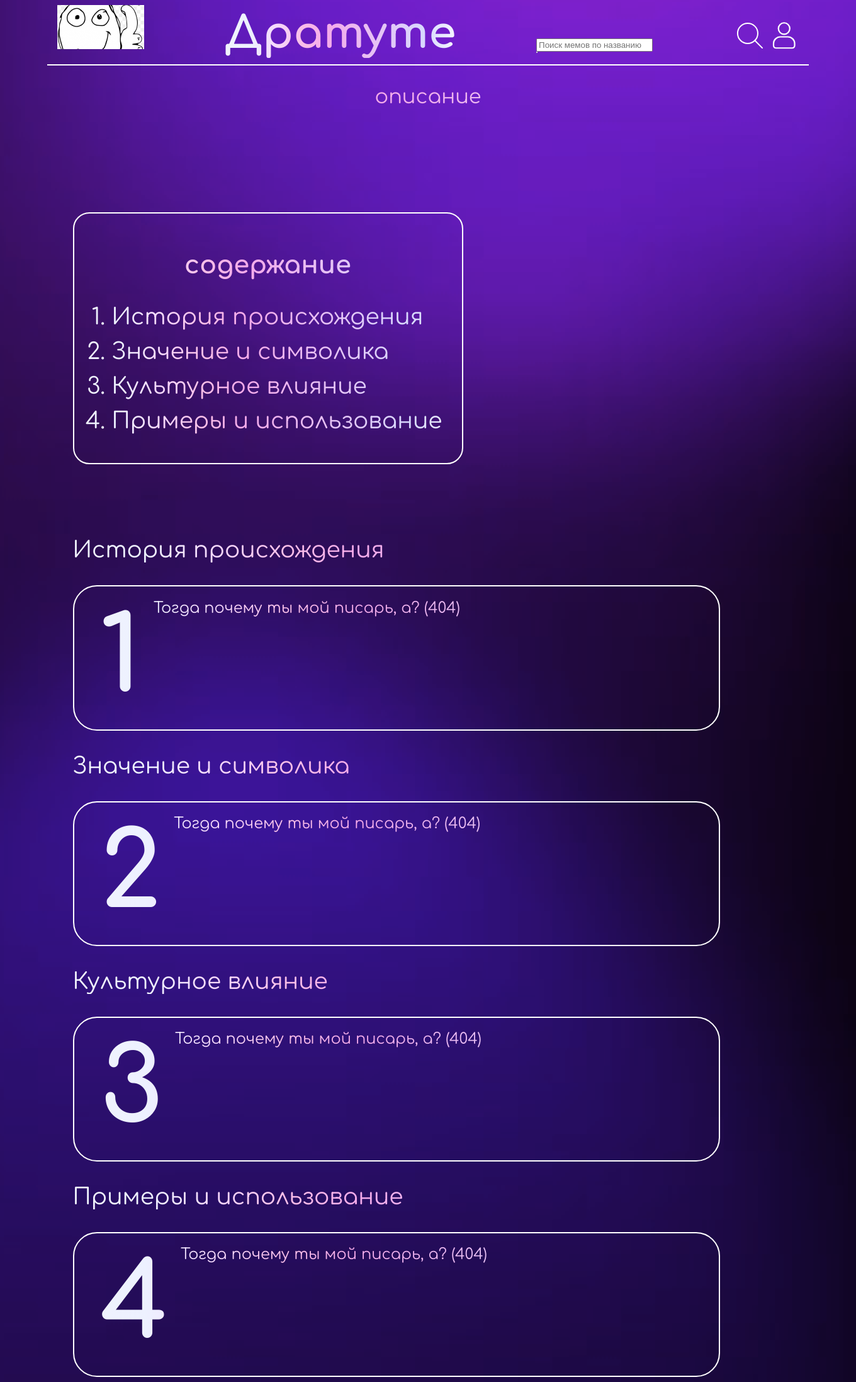
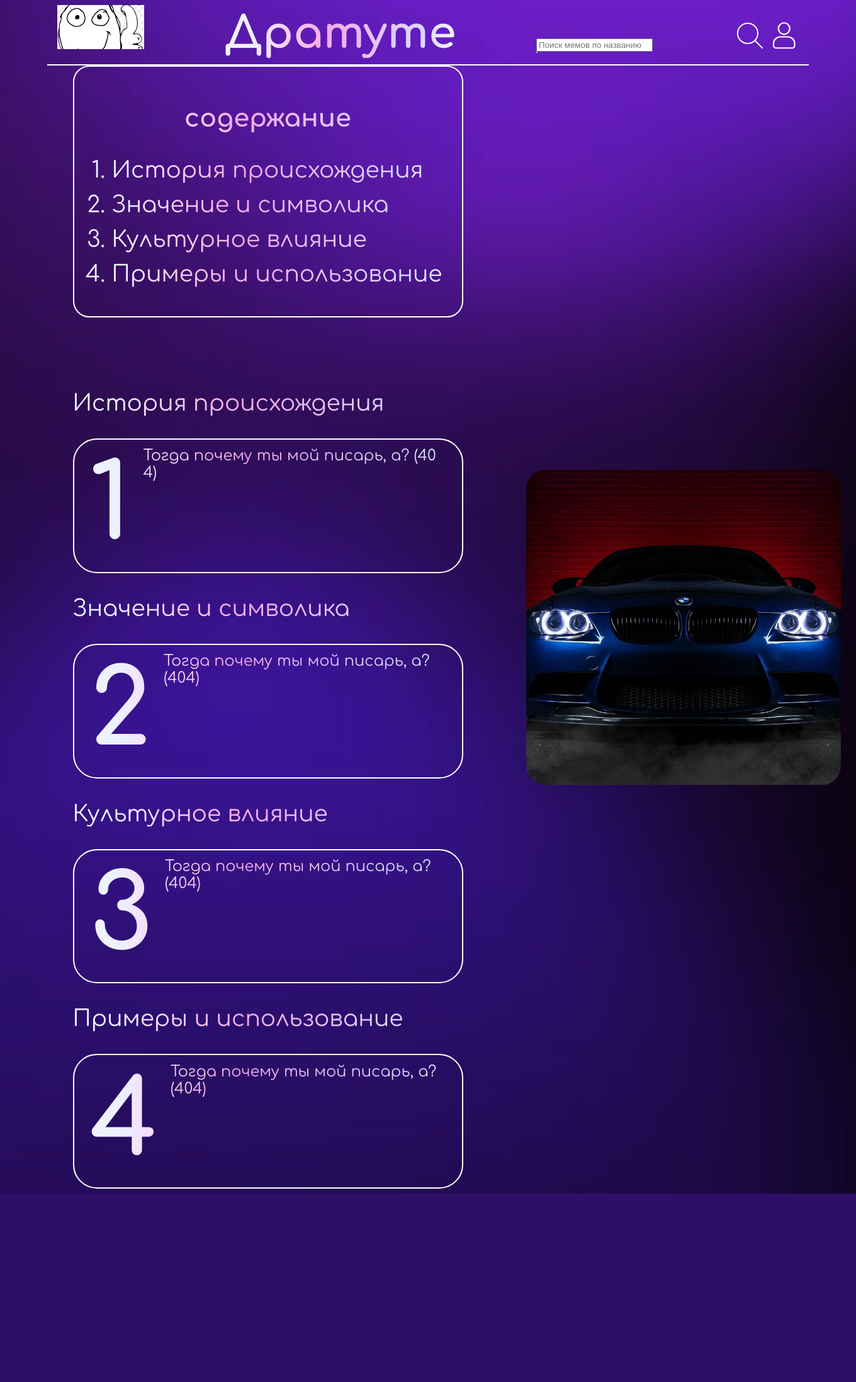
Before and after one commit to Ertshaker/MemeTravel, a Django app: a page that uses templates/meme_test.html in a window 1360 px wide. Shown: the whole page at 63% size. After the commit the page ends 1895 px from the top, so only its background shows below. Run offline with Django 5.2, Linux system fonts and the light colour scheme; data comes from the database, SQL or seed files in the repository.

Commit message:
СТРАНИЦА МЕМА ВЫЕБАНА

```diff
--- a/Site/static/Site/css/meme_styles.css
+++ b/Site/static/Site/css/meme_styles.css
@@ -11,7 +11,6 @@ body {
     display: flex;
     flex-direction: row;
     padding-inline: 8%;
-    padding-top: 10%;
     gap: 100px;
 }
 
@@ -80,9 +79,13 @@ body {
 .meme-gallery {
     display: flex;
     flex-direction: column;
-    margin-top: 150px;
     gap: 130px;
     align-self: center;
+}
+
+.meme-gallery .main-image {
+    width: 500px;
+    height: 500px;
 }
 
 .meme-gallery > img {
@@ -90,4 +93,5 @@ body {
     height: 350px;
     object-fit: cover;
     border-radius: 30px;
+    align-self: flex-end;
 }
--- a/templates/meme_test.html
+++ b/templates/meme_test.html
@@ -11,7 +11,7 @@
 </head>
 <body>
 {% include 'components/header.html' %}
-<p class="description-title font-Comfortaa gradient-white">описание</p>
+{#<p class="description-title font-Comfortaa gradient-white">описание</p>#}
 <div class="meme-description-wrapper">
     <div class="meme-description">
         <nav class="meme-content font-Comfortaa gradient-white">
@@ -55,7 +55,7 @@
         </div>
     </div>
     <div class="meme-gallery">
-        <span></span>
+        <img class="main-image" src="{{ meme.path_to_img.url }}"/>
         {% for meme_image in meme_gallery %}
             <img src="{{ meme_image.image.url }}" alt="">
         {% endfor %}
```
